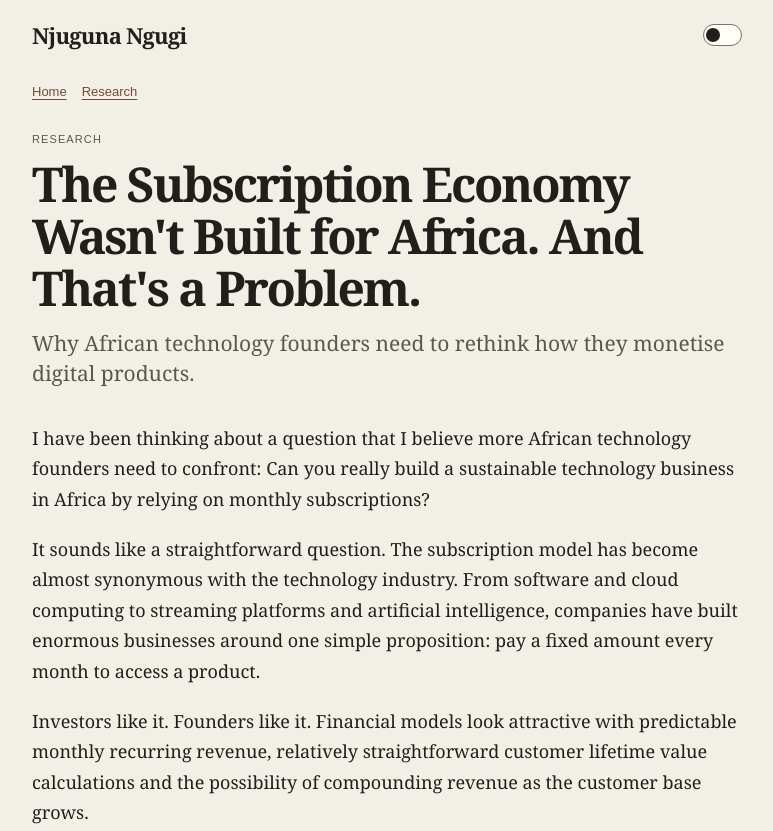
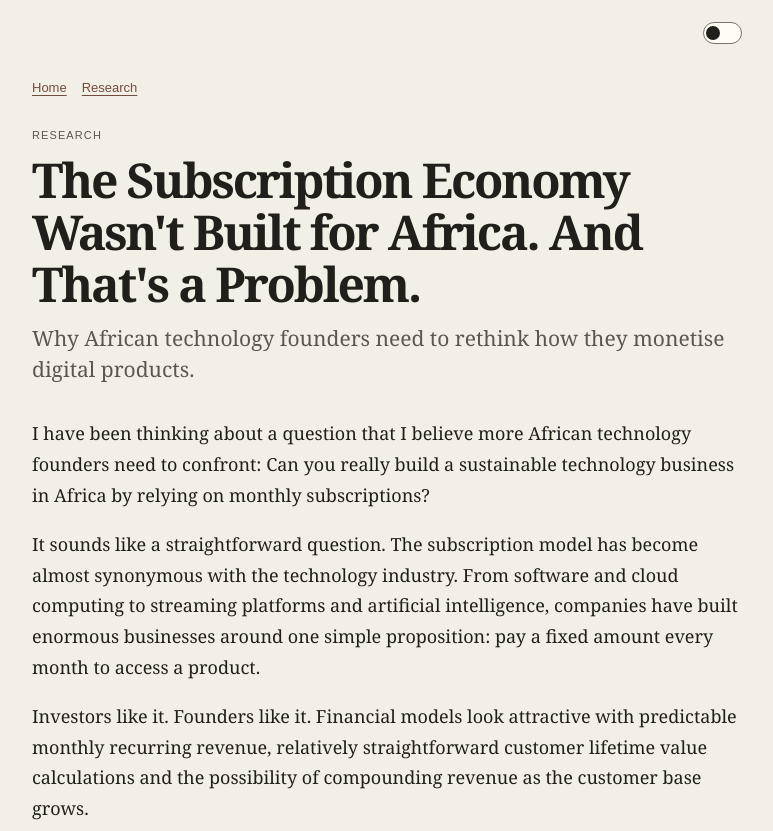
Before and after one commit to castro901-art/njugunasam-writing-hub, a plain HTML site: page research/the-subscription-economy-wasnt-built-for-africa-and-thats-a-problem.html in a window 1280 px wide. Shown: the top 831 px of the page, without its empty margins (253-1026 px from the left). Drawn offline with Linux system fonts and the light colour scheme.

Commit message:
Remove name from article header

```diff
--- a/research/the-subscription-economy-wasnt-built-for-africa-and-thats-a-problem.html
+++ b/research/the-subscription-economy-wasnt-built-for-africa-and-thats-a-problem.html
@@ -47,7 +47,7 @@
     * { box-sizing:border-box; }
     body { min-width:320px; margin:0; background:var(--paper); color:var(--ink); font-family:var(--serif); -webkit-font-smoothing:antialiased; text-rendering:optimizeLegibility; transition:background-color .2s ease,color .2s ease; }
     body[data-theme="dark"] { color-scheme:dark; --paper:#20211f; --ink:#eeeae0; --muted:#bcb8ad; --line:#55544e; --accent:#d4a48e; --switch-track:#3a3b37; --switch-border:#aaa69b; --switch-dot:#eeeae0; }
-    .site-header { width:min(710px,calc(100% - 40px)); margin:0 auto; padding-top:22px; display:flex; align-items:center; justify-content:space-between; gap:20px; }
+    .site-header { width:min(710px,calc(100% - 40px)); margin:0 auto; padding-top:22px; display:flex; align-items:center; justify-content:flex-end; gap:20px; }
     .brand { color:var(--ink); font-size:22px; font-weight:700; line-height:1.2; letter-spacing:-.035em; text-decoration:none; }
     .theme-toggle { width:39px; height:22px; flex:0 0 auto; padding:2px; border:1px solid var(--switch-border); border-radius:99px; background:var(--switch-track); cursor:pointer; display:flex; align-items:center; }
     .theme-toggle::before { content:""; width:14px; height:14px; border-radius:50%; background:var(--switch-dot); transition:transform .2s ease; }
@@ -73,7 +73,6 @@
 </head>
 <body>
   <header class="site-header">
-    <a class="brand" href="/">Njuguna Ngugi</a>
     <button class="theme-toggle" type="button" aria-label="Switch to dark theme" aria-pressed="false"></button>
   </header>
   <main>
```
